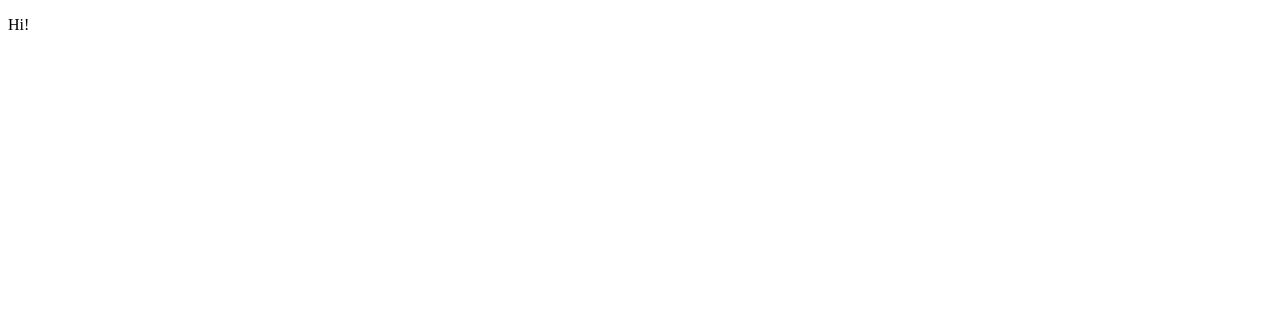
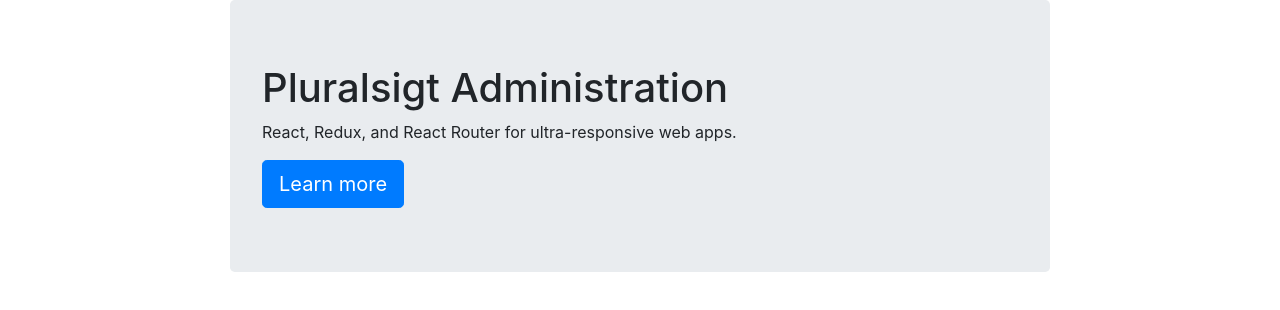
Before and after one commit to daniel-rooein/react-course-website, a React app: page / in a window 1280 px wide. Shown: the top 310 px of the page. Built offline with nearby package versions, Linux system fonts and the light colour scheme.

Commit message:
Add Home and About page and routing

```diff
--- a/package.json
+++ b/package.json
@@ -88,6 +88,11 @@
     "settings": {
       "react": {
         "version": "detect"
+      },
+      "import/resolver": {
+        "node": {
+          "extensions": [".js",".jsx"]
+         }
       }
     },
     "root": true
--- /dev/null
+++ b/src/components/App.jsx
@@ -0,0 +1,15 @@
+import React from 'react';
+import { Route } from 'react-router-dom';
+import AboutPage from './about/AboutPage';
+import HomePage from './home/HomePage';
+
+const App = () => {
+    return (
+        <div className="container-fluid">
+            <Route exact path="/" component={HomePage} />
+            <Route path="/about" component={AboutPage} />
+        </div>
+    );
+}
+
+export default App;
--- /dev/null
+++ b/src/components/about/AboutPage.jsx
@@ -0,0 +1,12 @@
+import React from 'react';
+
+const AboutPage = () => (
+    <div>
+        <h2>About</h2>
+        <p>
+            This app uses React
+        </p>
+    </div>
+);
+
+export default AboutPage;
--- /dev/null
+++ b/src/components/home/HomePage.jsx
@@ -0,0 +1,14 @@
+import React from 'react';
+import { Link } from "react-router-dom";
+
+const HomePage = () => (
+    <div className="jumbotron">
+        <h1>Pluralsigt Administration</h1>
+        <p>React, Redux, and React Router for ultra-responsive web apps.</p>
+        <Link to="about" className="btn btn-primary btn-lg">
+            Learn more
+        </Link>
+    </div>
+);
+
+export default HomePage;
--- /dev/null
+++ b/src/index.css
@@ -0,0 +1,8 @@
+#app {
+    max-width: 850px;
+    margin: 0 auto;
+}
+
+nv {
+    padding: 20px 0 20px 0;
+}
--- a/src/index.js
+++ b/src/index.js
@@ -1,8 +1,13 @@
 import React from 'react';
 import { render } from 'react-dom';
+import { BrowserRouter as Router } from 'react-router-dom';
+import "bootstrap/dist/css/bootstrap.min.css";
+import App from './components/App';
+import "./index.css";
 
-const Hi = () => {
-    return <p>Hi!</p>
-}
-
-render(<Hi />, document.getElementById("app"));
+render(
+    <Router>
+        <App />
+    </Router>,
+    document.getElementById("app")
+);
--- a/webpack.config.dev.js
+++ b/webpack.config.dev.js
@@ -1,4 +1,3 @@
-const webpack = require('webpack');
 const path = require('path');
 const HtmlWebpackPlugin = require('html-webpack-plugin');
 
@@ -31,9 +30,12 @@
     module: {
         rules: [
           {
-                test: /\.(js|jsx)$/,
+            test: /\.jsx?$/,
             exclude: /node_modules/,
-                use: ["babel-loader", "eslint-loader"],
+            resolve: {
+                extensions: [".js", ".jsx"]
+            },
+            use: ["babel-loader", "eslint-loader"]
           },
           {
             test: /(\.css)$/,
```
Lines whose indentation alone changed are shown as unchanged.
